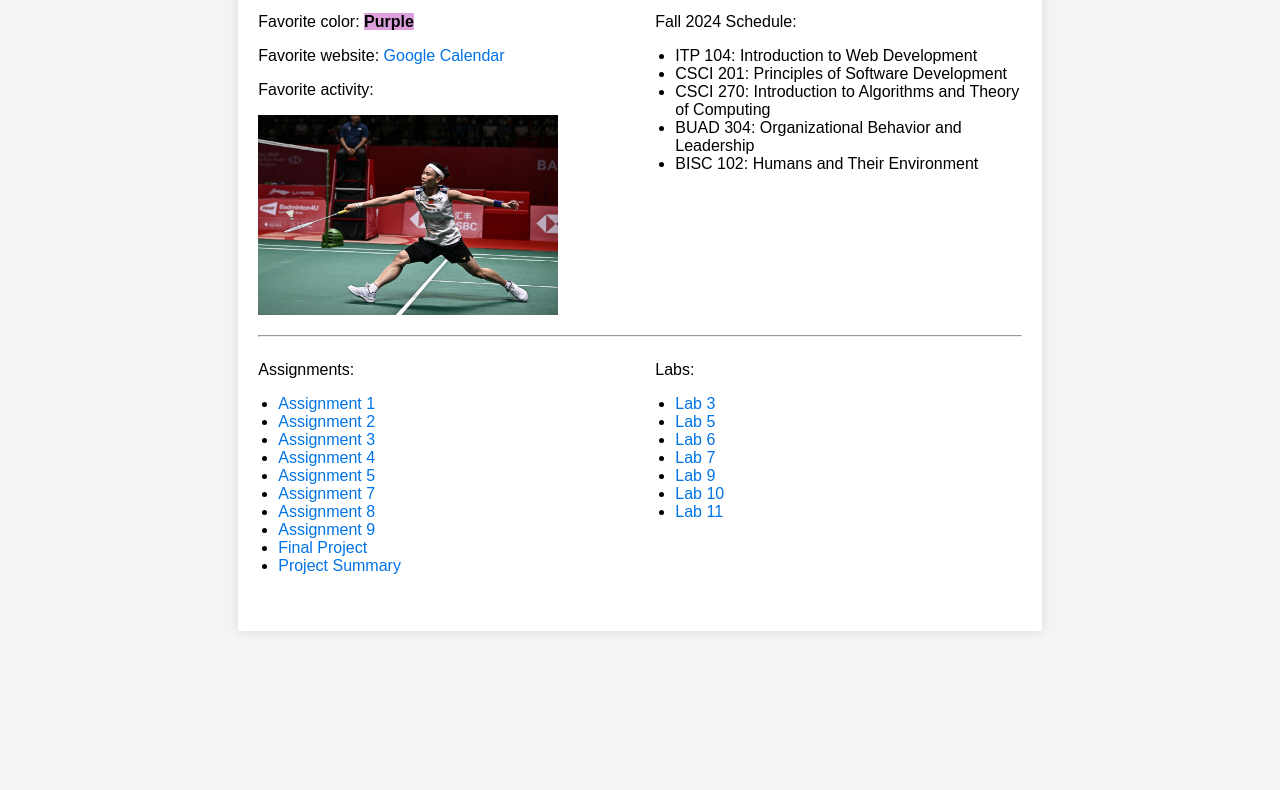
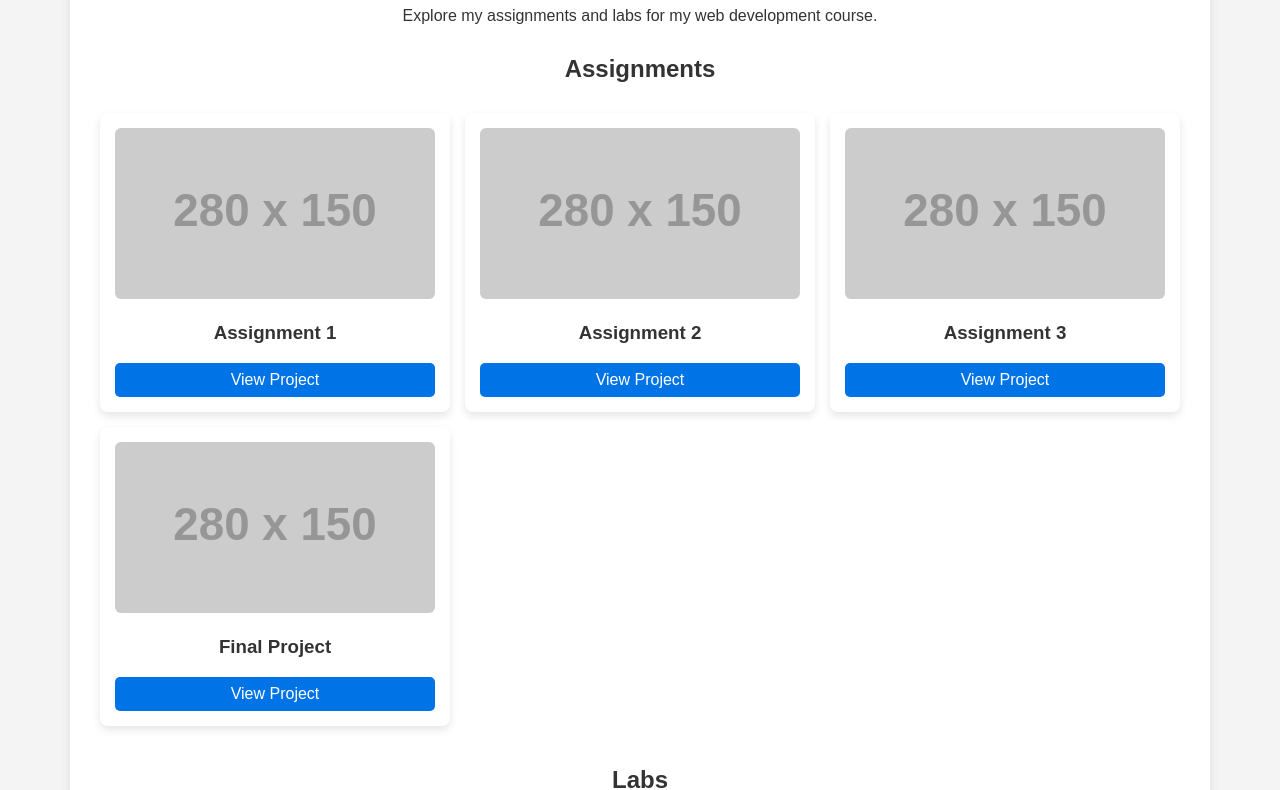
Before and after one commit to kelly-su/webdev-projects, a plain HTML site: page index.html in a window 1280 px wide. Shown: the part 171-961 px from the top of the page. Before the commit the page ends 822 px from the top, so only its background shows below. Drawn offline with Linux system fonts and the light colour scheme; placeholder pictures from the web are drawn by us.

Commit message:
Update index.html

```diff
--- a/index.html
+++ b/index.html
@@ -3,143 +3,138 @@
 <head>
     <meta charset="UTF-8">
     <meta name="viewport" content="width=device-width, initial-scale=1.0">
-    <title>Kelly Su | Student Page</title>
+    <title>Kelly Su | Project Showcase</title>
     <style>
         body {
             font-family: Arial, sans-serif;
             margin: 0;
             padding: 0;
-            display: flex;
-            justify-content: center;
-            align-items: center;
             background-color: #f4f4f4;
+            color: #333;
+        }
+        header {
+            background-color: #3a7ca5;
+            color: white;
+            padding: 15px 20px;
+            text-align: center;
+            font-size: 24px;
         }
         .container {
-            max-width: 950px;
-            margin: 20px;
+            max-width: 1100px;
+            margin: 20px auto;
             padding: 20px;
-            background-color: #fff;
+            background-color: white;
             box-shadow: 0 0 10px rgba(0, 0, 0, 0.1);
+            border-radius: 10px;
+        }
+        h1, h2 {
+            text-align: center;
         }
         .section {
-            margin-bottom: 20px;
+            margin-bottom: 30px;
         }
-        .row {
-            display: flex;
-            justify-content: space-between;
-            margin-bottom: 10px;
+        .grid {
+            display: grid;
+            grid-template-columns: repeat(auto-fit, minmax(280px, 1fr));
+            gap: 15px;
+            padding: 10px;
         }
-        .column {
-            flex-basis: 48%;
+        .card {
+            background: #fff;
+            border-radius: 8px;
+            padding: 15px;
+            box-shadow: 0 4px 8px rgba(0, 0, 0, 0.1);
+            transition: transform 0.2s ease-in-out;
+            text-align: center;
         }
-        h1 {
-            color: #333;
+        .card:hover {
+            transform: translateY(-5px);
         }
-        a {
-            text-decoration: none;
-            color: #0073e6;
+        .card img {
+            width: 100%;
+            height: auto;
+            border-radius: 6px;
         }
-        a:hover {
-            text-decoration: underline;
-        }
-        img {
-            height: 200px;
-            width: auto;
+        .card a {
             display: block;
             margin-top: 10px;
-            max-width: 100%;
+            padding: 8px;
+            background-color: #0073e6;
+            color: white;
+            text-decoration: none;
+            border-radius: 5px;
         }
-        ul {
-            padding-left: 20px;
+        .card a:hover {
+            background-color: #005bb5;
         }
-        ul li {
-            list-style-type: disc;
-        }
-
-        @media (max-width: 767px) {
-            .row {
-                flex-direction: column;
-            }
-            .column {
-                flex-basis: 100%;
-            }
-            body {
-                margin: 0;
-                padding: 0;
-                width: 100%;
-                display: block;
-            }
-            .container {
-                width: 100%;
-                margin: 0;
-                padding: 10px;
-                box-shadow: none;
+        @media (max-width: 768px) {
+            .grid {
+                grid-template-columns: 1fr;
             }
         }
     </style>
 </head>
 <body>
+
+<header>
+    Kelly Su | Project Showcase
+</header>
+
 <div class="container">
     <div class="section">
-            <h1>Kelly Su</h1>
-            <a href="mailto:klsu@usc.edu">klsu@usc.edu</a>
+        <h1>Welcome to My Project Showcase</h1>
+        <p style="text-align: center;">
+            Explore my assignments and labs for my web development course.
+        </p>
     </div>
 
-        <hr>
     <div class="section">
-            <div class="row">
-                <div class="column">
-                    <p>Favorite color: <strong style="background-color: plum;">Purple</strong></p>
-                    <p>Favorite website: <a href="https://calendar.google.com/" target="_blank">Google Calendar</a></p>
-                    <p>Favorite activity:</p>
-                    <img src="badminton.jpg" alt="Playing badminton">
+        <h2>Assignments</h2>
+        <div class="grid">
+            <div class="card">
+                <img src="https://via.placeholder.com/280x150" alt="Assignment 1">
+                <h3>Assignment 1</h3>
+                <a href="https://uscwebdev.github.io/itp104-submissions-kelly-su/assignment_01/index.html">View Project</a>
             </div>
-                <div class="column">
-                    <p>Fall 2024 Schedule:</p>
-                    <ul>
-                        <li>ITP 104: Introduction to Web Development</li>
-                        <li>CSCI 201: Principles of Software Development</li>
-                        <li>CSCI 270: Introduction to Algorithms and Theory of Computing</li>
-                        <li>BUAD 304: Organizational Behavior and Leadership</li>
-                        <li>BISC 102: Humans and Their Environment</li>
-                    </ul>
+            <div class="card">
+                <img src="https://via.placeholder.com/280x150" alt="Assignment 2">
+                <h3>Assignment 2</h3>
+                <a href="https://uscwebdev.github.io/itp104-submissions-kelly-su/assignment_02/index.html">View Project</a>
+            </div>
+            <div class="card">
+                <img src="https://via.placeholder.com/280x150" alt="Assignment 3">
+                <h3>Assignment 3</h3>
+                <a href="https://uscwebdev.github.io/itp104-submissions-kelly-su/assignment_03/index.html">View Project</a>
+            </div>
+            <div class="card">
+                <img src="https://via.placeholder.com/280x150" alt="Final Project">
+                <h3>Final Project</h3>
+                <a href="https://uscwebdev.github.io/itp104-submissions-kelly-su/final_project/index.html">View Project</a>
             </div>
         </div>
     </div>
 
-        <hr>
     <div class="section">
-            <div class="row">
-                <div class="column">
-                    <p>Assignments:</p>
-                    <ul>
-                        <li><a href="https://uscwebdev.github.io/itp104-submissions-kelly-su/assignment_01/index.html">Assignment 1</a></li>
-                        <li><a href="https://uscwebdev.github.io/itp104-submissions-kelly-su/assignment_02/index.html">Assignment 2</a></li>
-                        <li><a href="https://uscwebdev.github.io/itp104-submissions-kelly-su/assignment_03/index.html">Assignment 3</a></li>
-                        <li><a href="https://uscwebdev.github.io/itp104-submissions-kelly-su/assignment_04/index.html">Assignment 4</a></li>
-                        <li><a href="https://uscwebdev.github.io/itp104-submissions-kelly-su/assignment_05/index.html">Assignment 5</a></li>
-                        <li><a href="https://uscwebdev.github.io/itp104-submissions-kelly-su/assignment_07/index.html">Assignment 7</a></li>
-                        <li><a href="https://uscwebdev.github.io/itp104-submissions-kelly-su/assignment_08/index.html">Assignment 8</a></li>
-                        <li><a href="https://uscwebdev.github.io/itp104-submissions-kelly-su/assignment_09/index.html">Assignment 9</a></li>
-                        <li><a href="https://uscwebdev.github.io/itp104-submissions-kelly-su/final_project/index.html">Final Project</a></li>
-                        <li><a href="https://uscwebdev.github.io/itp104-submissions-kelly-su/project_summary/index.html">Project Summary</a></li>
-
-                    </ul>
+        <h2>Labs</h2>
+        <div class="grid">
+            <div class="card">
+                <img src="https://via.placeholder.com/280x150" alt="Lab 3">
+                <h3>Lab 3</h3>
+                <a href="https://uscwebdev.github.io/itp104-submissions-kelly-su/lab_03/index.html">View Lab</a>
             </div>
-                <div class="column">
-                    <p>Labs:</p>
-                    <ul>
-                        <li><a href="https://uscwebdev.github.io/itp104-submissions-kelly-su/lab_03/index.html">Lab 3</a></li>
-                        <li><a href="https://uscwebdev.github.io/itp104-submissions-kelly-su/lab_05/index.html">Lab 5</a></li>
-                        <li><a href="https://uscwebdev.github.io/itp104-submissions-kelly-su/lab_06/index.html">Lab 6</a></li>
-                        <li><a href="https://uscwebdev.github.io/itp104-submissions-kelly-su/lab_07/index.html">Lab 7</a></li>
-                        <li><a href="https://uscwebdev.github.io/itp104-submissions-kelly-su/lab_09/index.html">Lab 9</a></li>
-                        <li><a href="https://uscwebdev.github.io/itp104-submissions-kelly-su/lab_10/index.html">Lab 10</a></li>
-                        <li><a href="https://uscwebdev.github.io/itp104-submissions-kelly-su/lab_11/index.html">Lab 11</a></li>
-                    </ul>
+            <div class="card">
+                <img src="https://via.placeholder.com/280x150" alt="Lab 5">
+                <h3>Lab 5</h3>
+                <a href="https://uscwebdev.github.io/itp104-submissions-kelly-su/lab_05/index.html">View Lab</a>
+            </div>
+            <div class="card">
+                <img src="https://via.placeholder.com/280x150" alt="Lab 6">
+                <h3>Lab 6</h3>
+                <a href="https://uscwebdev.github.io/itp104-submissions-kelly-su/lab_06/index.html">View Lab</a>
             </div>
         </div>
     </div>
 </div>
+
 </body>
 </html>
```
Lines whose indentation alone changed are shown as unchanged.
